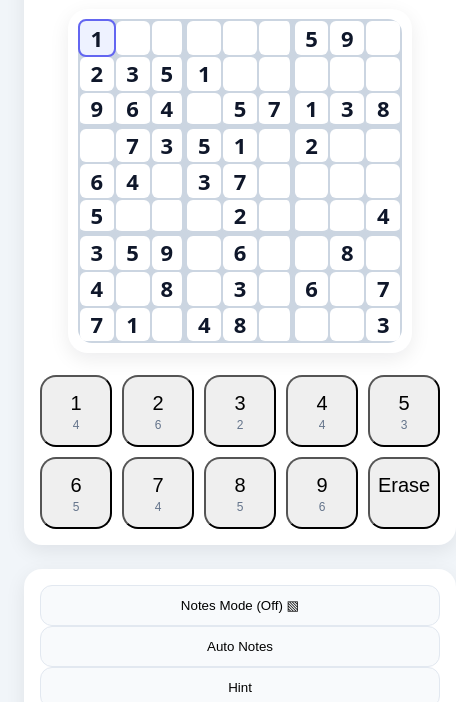
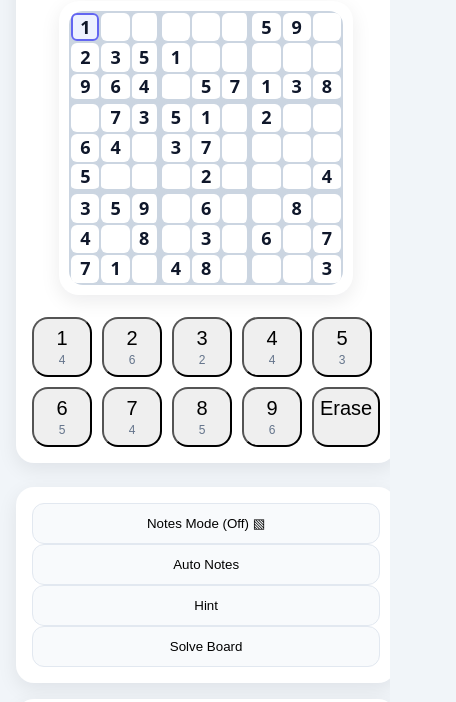
Before and after one commit to patrickread/patrickread.github.io, a plain HTML site: page sudoku/index.html in a window 390 px wide. Shown: the part 138-840 px from the top of the page, 456 px wide, since content can reach past the window. Drawn offline with Linux system fonts and the light colour scheme.

Commit message:
optimizing for mobile width a bit

```diff
--- a/sudoku/index.html
+++ b/sudoku/index.html
@@ -11,8 +11,9 @@
     }
     *{box-sizing:border-box}
     body{margin:0;font:16px/1.4 system-ui,Segoe UI,Roboto,Helvetica,Arial,sans-serif;background:var(--bg);color:var(--ink);}
+    html,body{max-width:100%;overflow-x:hidden}
     .wrap{min-height:100vh;display:grid;place-items:center;padding:24px}
-    .app{width:min(1100px,100%);display:grid;grid-template-columns:1fr 320px;gap:24px}
+    .app{width:min(1100px,100%);display:grid;grid-template-columns:1fr 320px;gap:24px;max-width:100%}
     @media (max-width:900px){.app{grid-template-columns:1fr}}
     .card{background:var(--panel);border-radius:var(--radius);box-shadow:var(--shadow);padding:16px}
     h1{margin:0 0 8px;font-weight:700}
@@ -21,14 +22,14 @@
     .pill.button{cursor:pointer}
 
     /* Board */
-    .boardShell{padding:10px;background:#fff;border-radius:20px;box-shadow:var(--shadow)}
-    .board{display:grid;grid-template-columns:repeat(9,1fr);gap:var(--grid-gap);background:#cbd5e1;padding:var(--grid-gap);border-radius:14px}
+    .boardShell{padding:10px;background:#fff;border-radius:20px;box-shadow:var(--shadow);max-width:100%;overflow:hidden}
+    .board{display:grid;grid-template-columns:repeat(9,1fr);gap:var(--grid-gap);background:#cbd5e1;padding:var(--grid-gap);border-radius:14px;max-width:100%;width:100%}
     .cell{position:relative;aspect-ratio:1/1;background:#fff;display:flex;align-items:center;justify-content:center;font-weight:600;font-size:22px;border-radius:6px;user-select:none;transition:background .12s, outline-color .12s, transform .03s}
     .cell.given{color:#0f172a;font-weight:800}
     .cell.input{color:#4338ca}
-    .cell.sel{background:#eef2ff;outline:2px solid #6366f1}
+    .cell.sel{background:#eef2ff;outline:2px solid #6366f1;outline-offset:-2px}
     .cell.match{background:var(--amber)}
-    .cell.wrong{outline:2px solid var(--danger); color:var(--danger)}
+    .cell.wrong{outline:2px solid var(--danger); color:var(--danger);outline-offset:-2px}
     .cell.conflict{background:#fecaca}
 
     .notes{position:absolute;inset:0;display:grid;grid-template-columns:repeat(3,1fr);gap:1px;padding:2px;color:#94a3b8;font-size:10px}
@@ -72,6 +73,15 @@
     .xbtn{border:none;background:#f1f5f9;border-radius:8px;padding:6px 10px;cursor:pointer}
     .modalActions{display:flex;gap:8px;justify-content:flex-end}
     .select{padding:8px;border:1px solid #cbd5e1;border-radius:10px}
+
+    /* Mobile optimizations to avoid horizontal scroll */
+    @media (max-width:600px){
+      .wrap{padding:16px}
+      .left .card,.right .card{width:100%}
+      .cell{font-size:18px}
+      .btn.num{height:60px}
+      .pills{gap:6px}
+    }
   </style>
 </head>
 <body>
```
